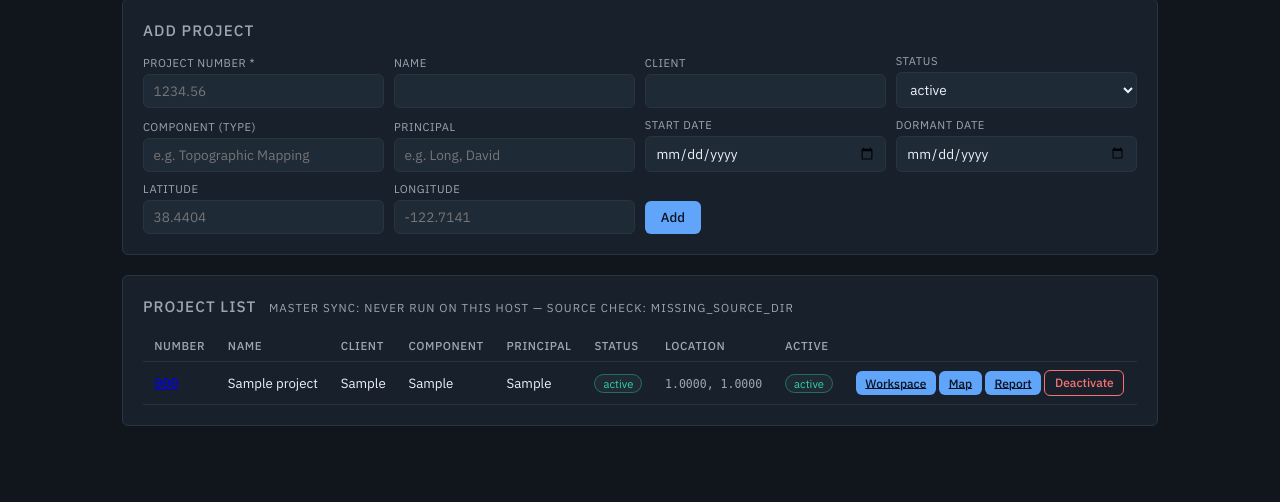
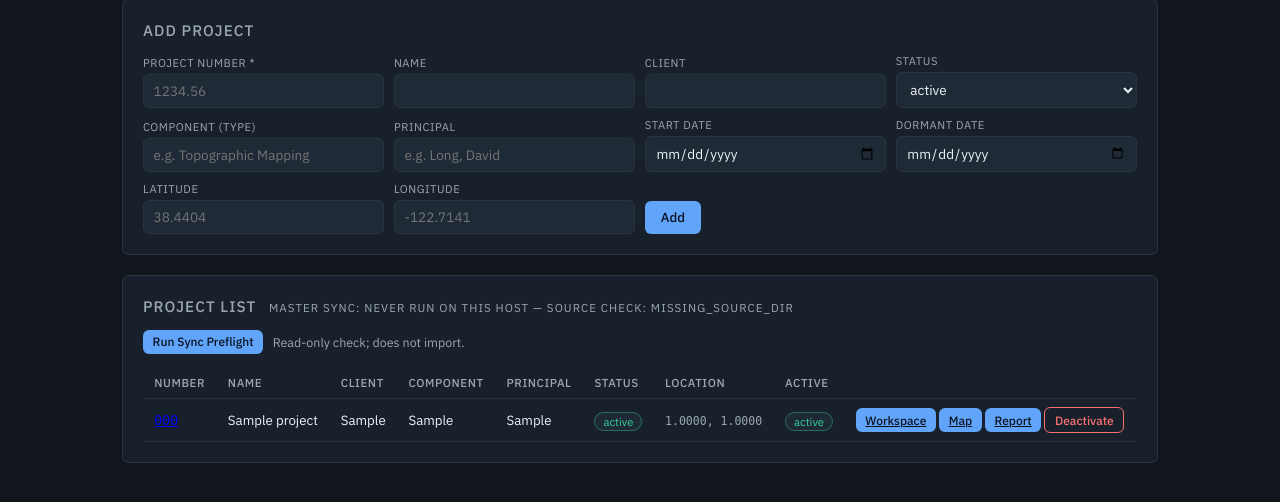
Before and after one commit to Rtoony/tasktrack, a Flask app: page /admin/projects in a window 1280 px wide. Shown: the part 131-633 px from the top of the page. Run offline with Flask 3, Linux system fonts and the light colour scheme; the visitor is signed in with stand-in values (Sample User, id 1); tables that the repository leaves empty hold one stand-in row (values such as "Sample post"); parts of the project's set-up code (start-up, migrations or seed data) failed here and were passed over.

Commit message:
Add admin sync preflight surface

```diff
--- a/app/routes/registry.py
+++ b/app/routes/registry.py
@@ -11,6 +11,7 @@ Routes mirror the rest of /api/v1/*:
 - DELETE /api/v1/employees/<id>   (soft delete: sets active=0)
 - (same shape for /api/v1/projects)
 """
+import importlib.util
 import json
 import os
 from datetime import datetime
@@ -454,6 +455,22 @@ def _master_sync_state_path() -> Path:
     return Path(base) / "tasktrack" / "master-sync.json"
 
 
+def _master_sync_source_dir() -> Path:
+    return Path(os.environ.get(
+        "TASKTRACK_MASTER_SOURCE_DIR", _MASTER_SYNC_DEFAULT_SOURCE_DIR,
+    ))
+
+
+def _load_master_sync_module():
+    script_path = Path(__file__).resolve().parents[2] / "scripts" / "sync_master_if_changed.py"
+    spec = importlib.util.spec_from_file_location("tasktrack_sync_master_if_changed", script_path)
+    if spec is None or spec.loader is None:
+        raise RuntimeError(f"could not load sync preflight module at {script_path}")
+    module = importlib.util.module_from_spec(spec)
+    spec.loader.exec_module(module)
+    return module
+
+
 def _fmt_mtime(path: Path) -> str:
     try:
         return datetime.fromtimestamp(path.stat().st_mtime).isoformat(timespec="seconds")
@@ -462,9 +479,7 @@ def _fmt_mtime(path: Path) -> str:
 
 
 def _master_sync_source_readiness() -> dict:
-    source_dir = Path(os.environ.get(
-        "TASKTRACK_MASTER_SOURCE_DIR", _MASTER_SYNC_DEFAULT_SOURCE_DIR,
-    ))
+    source_dir = _master_sync_source_dir()
     payload = {
         "source_dir": str(source_dir),
         "source_dir_exists": source_dir.is_dir(),
@@ -601,6 +616,33 @@ def projects_sync_status():
     return jsonify(payload)
 
 
+@bp.route("/api/v1/projects/sync-preflight", methods=["GET"])
+@admin_required
+def projects_sync_preflight():
+    """Admin-only read-only master-list preflight.
+
+    This validates source visibility and hash/change detection only. It
+    does not import, write the state file, touch Telegram, or write back
+    to the source XLSX/KMZ.
+    """
+    force = request.args.get("force") in ("1", "true", "yes")
+    try:
+        syncer = _load_master_sync_module()
+        payload = syncer.preflight_sync(
+            source_dir=_master_sync_source_dir(),
+            state_path=_master_sync_state_path(),
+            force=force,
+        )
+    except Exception as exc:  # noqa: BLE001
+        return jsonify({
+            "ok": False,
+            "message": f"sync preflight failed: {exc}",
+            "source_dir": str(_master_sync_source_dir()),
+            "state_path": str(_master_sync_state_path()),
+            "source_readiness": _master_sync_source_readiness(),
+        }), 500
+    payload["source_readiness"] = _master_sync_source_readiness()
+    return jsonify(payload)
 
 
 class OverlayConflict(ValueError):
--- a/templates/admin_registry.html
+++ b/templates/admin_registry.html
@@ -146,6 +146,10 @@
   </div>
   <div class="panel">
     <h2>Project list <span id="sync-status-badge" style="font-size:0.72rem;font-weight:normal;color:var(--text-muted);margin-left:0.5rem"></span></h2>
+    <div style="display:flex;align-items:center;gap:0.6rem;flex-wrap:wrap;margin:0 0 0.8rem">
+      <button class="btn btn-sm btn-export" type="button" onclick="runSyncPreflight()">Run Sync Preflight</button>
+      <span id="sync-preflight-result" style="font-size:0.78rem;color:var(--text-muted)">Read-only check; does not import.</span>
+    </div>
     <table>
       <thead><tr>
         <th>Number</th><th>Name</th><th>Client</th><th>Component</th><th>Principal</th><th>Status</th><th>Location</th><th>Active</th><th></th>
@@ -260,6 +264,35 @@ async function reactivate(kind, id) {
 // the projects panel is on screen. Silent failure on every error
 // path; this is informational only and the rest of the page must
 // keep working without it.
+function syncPreflightFileName(path) {
+  const value = String(path || '');
+  return value ? value.split('/').pop() : '';
+}
+
+async function runSyncPreflight() {
+  const out = document.getElementById('sync-preflight-result');
+  if (!out) return;
+  out.textContent = 'Preflight: checking source files...';
+  out.dataset.state = 'checking';
+  try {
+    const res = await fetch('/api/v1/projects/sync-preflight');
+    if (!res.ok) {
+      out.dataset.state = 'error';
+      out.textContent = 'Preflight unavailable (' + res.status + ')';
+      return;
+    }
+    const data = await res.json();
+    const file = syncPreflightFileName(data.xlsx_path) || data.source_readiness?.xlsx_selected || 'master source';
+    const state = data.ok ? (data.would_import ? 'would import' : 'unchanged') : 'blocked';
+    const suffix = data.ok ? file : (data.source_readiness?.state || 'source not ready');
+    out.dataset.state = state.replace(/\s+/g, '-');
+    out.textContent = 'Preflight: ' + state + ' — ' + (data.message || suffix);
+  } catch (e) {
+    out.dataset.state = 'error';
+    out.textContent = 'Preflight failed';
+  }
+}
+
 async function loadSyncStatusBadge() {
   const badge = document.getElementById('sync-status-badge');
   if (!badge) return;
```
Also changed, not shown: tests/test_master_sync.py (+58 -0 lines).
